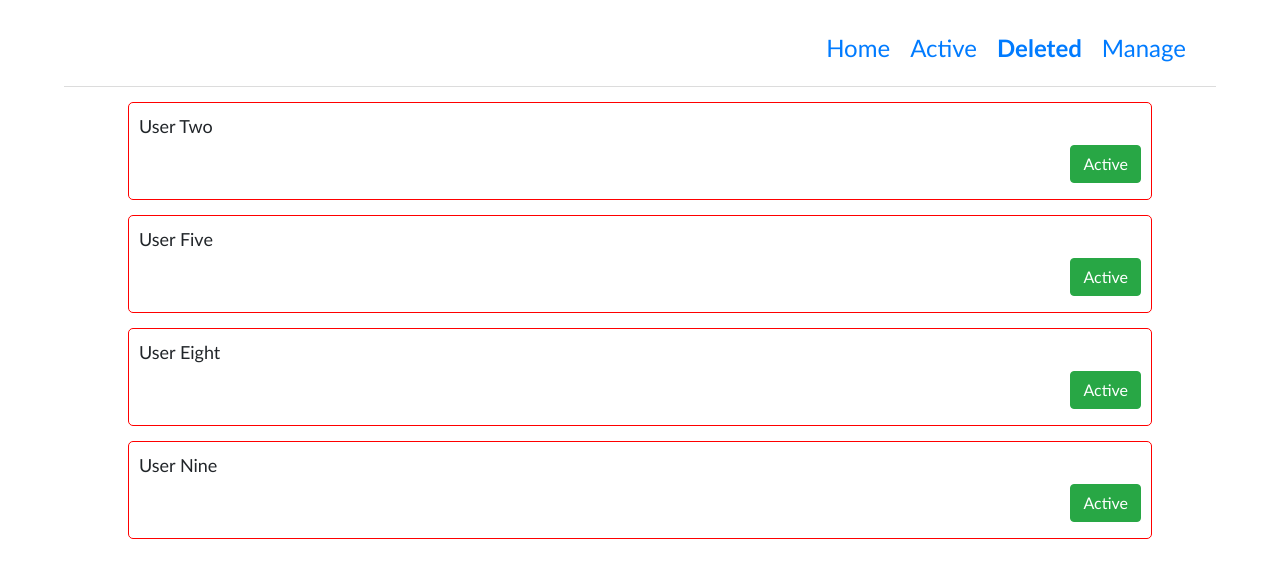
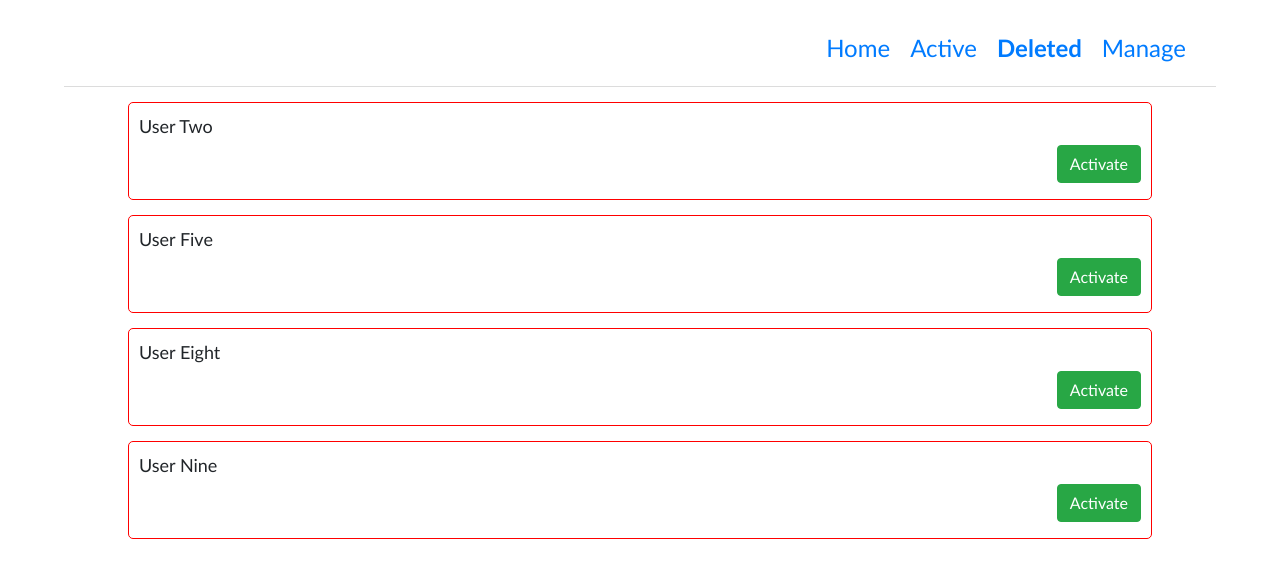
Before and after one commit to sameerdutta9703/DEP-ANGULAR, an Angular app: page /Deleted in a window 1280 px wide. Shown: the top 578 px of the page. Built offline with nearby package versions, Linux system fonts and the light colour scheme.

Commit message:
Task 2 on Services and Routers

```diff
--- a/src/app/deleted/deletedusercomp/deletedusercomp.component.html
+++ b/src/app/deleted/deletedusercomp/deletedusercomp.component.html
@@ -2,7 +2,7 @@
     <div *ngIf="user.isDeleted" class="box">
         <div>{{user.firstName}} {{user.lastName}}</div>
         <p align="right">
-            <input type="button" class="btn btn-success" value="Active" />
+            <input type="button" class="btn btn-success" value="Activate"/>
         </p>
     </div>
 </div>
```
